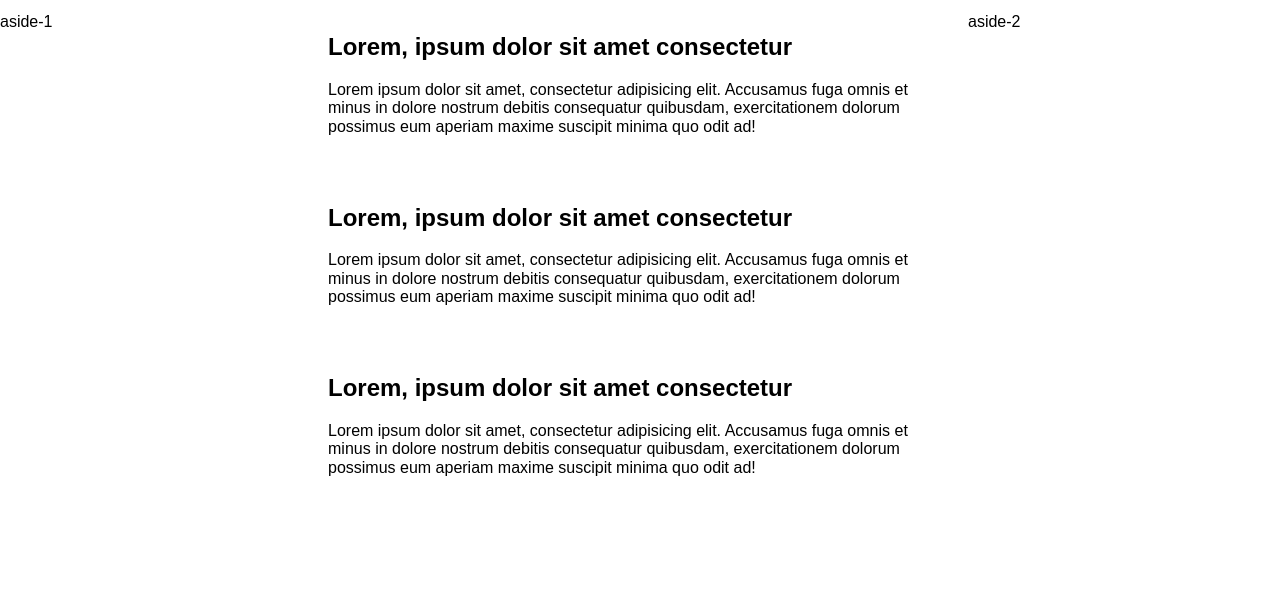
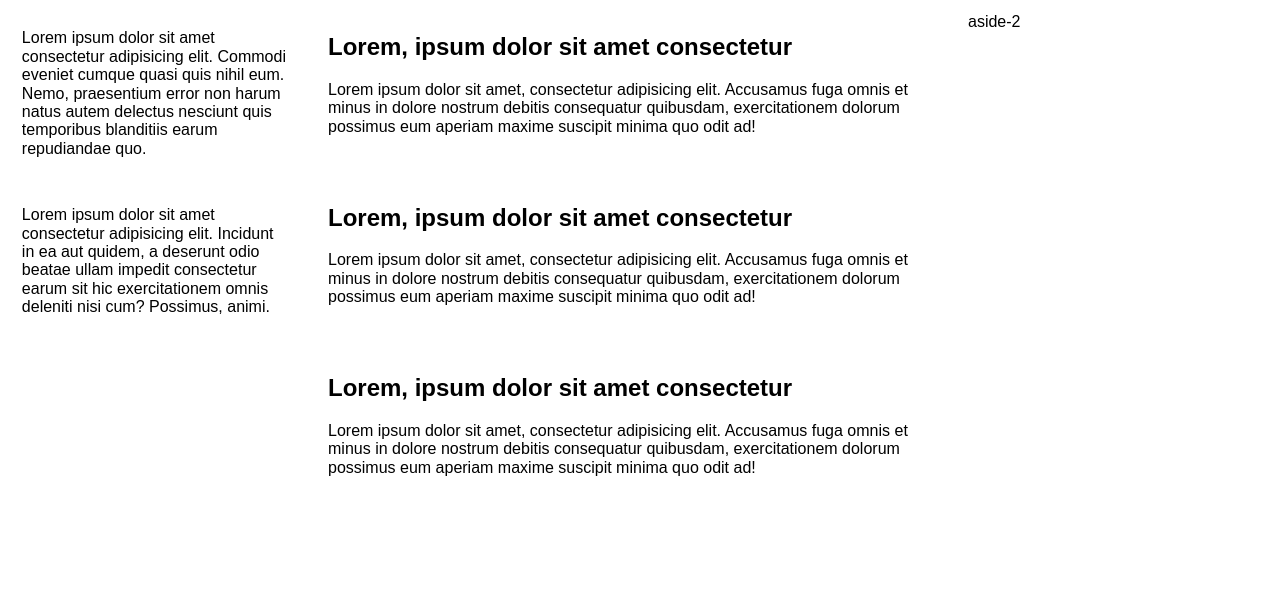
Before and after one commit to ivan-pl/js-basic-hw-8, a website built with webpack: page src/index.html in a window 1280 px wide. Shown: the part 194-800 px from the top of the page. Built offline with nearby package versions, Linux system fonts and the light colour scheme.

Commit message:
layout: add aside-1

```diff
--- a/src/index.html
+++ b/src/index.html
@@ -49,7 +49,19 @@
         </p>
       </article>
     </main>
-    <aside class="aside-1">aside-1</aside>
+    <aside class="aside-1">
+      <p class="aside-1__text">
+        Lorem ipsum dolor sit amet consectetur adipisicing elit. Commodi eveniet
+        cumque quasi quis nihil eum. Nemo, praesentium error non harum natus
+        autem delectus nesciunt quis temporibus blanditiis earum repudiandae
+        quo.
+      </p>
+      <p class="aside-1__text">
+        Lorem ipsum dolor sit amet consectetur adipisicing elit. Incidunt in ea
+        aut quidem, a deserunt odio beatae ullam impedit consectetur earum sit
+        hic exercitationem omnis deleniti nisi cum? Possimus, animi.
+      </p>
+    </aside>
     <aside class="aside-2">aside-2</aside>
     <footer class="footer">footer</footer>
   </body>
--- a/src/styles/style.css
+++ b/src/styles/style.css
@@ -52,6 +52,10 @@
 
 .aside-1 {
   grid-area: aside-1;
+  display: flex;
+  flex-flow: column nowrap;
+  gap: 1rem;
+  padding: 0 7%;
 }
 
 .aside-2 {
```
